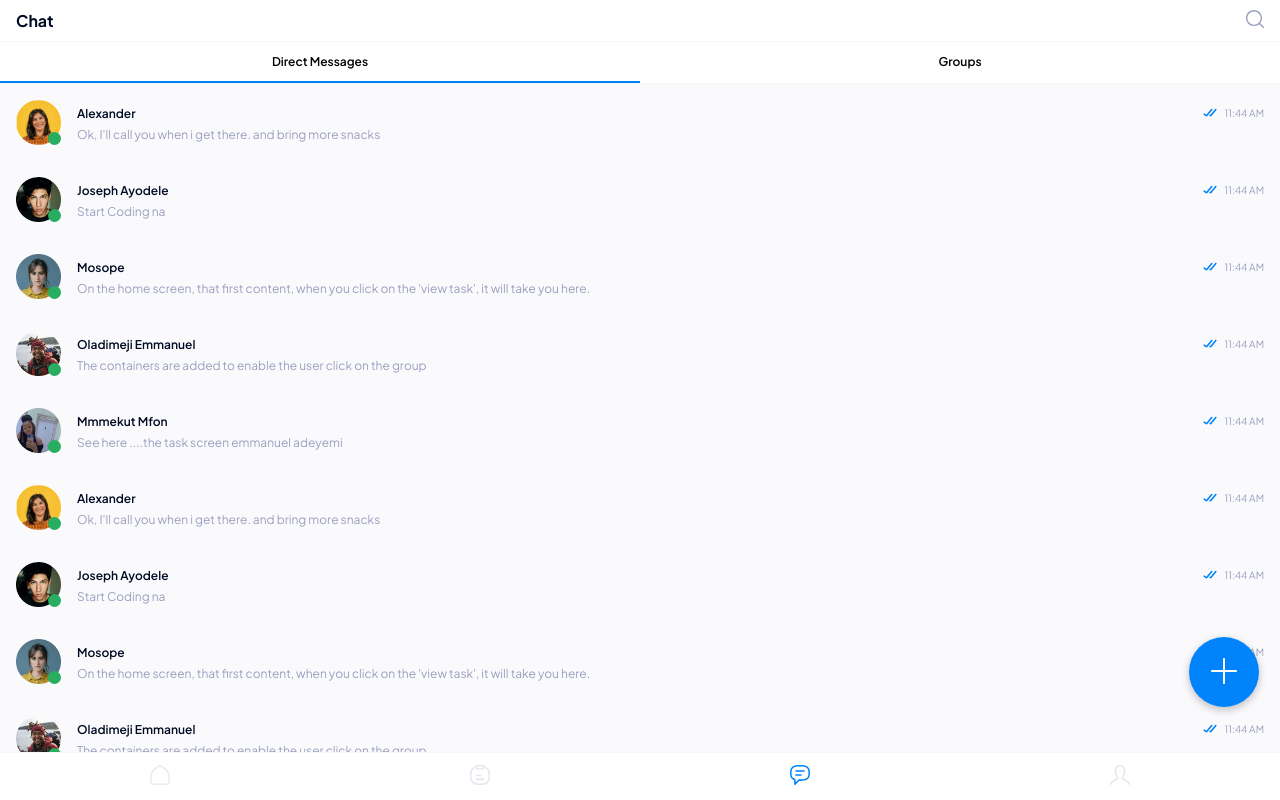
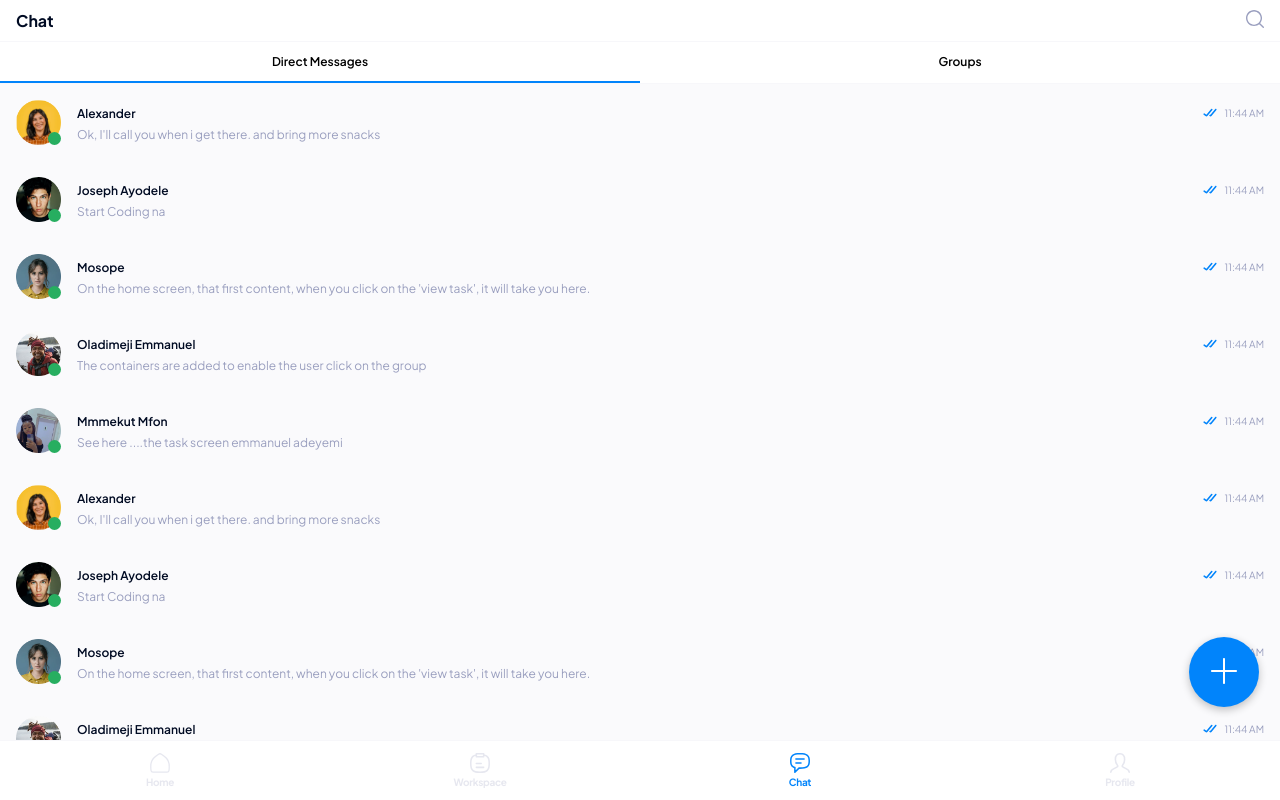
Before and after one commit to 9trocoder/mmekut, a React (Create React App) app: page /chat in a window 1280 px wide. Built offline with nearby package versions, Linux system fonts and the light colour scheme.

Commit message:
Update chatpage.js

```diff
--- a/src/pages/chatpage/chatpage.js
+++ b/src/pages/chatpage/chatpage.js
@@ -10,13 +10,18 @@ import p5image from "../../assets/images/p5.png";
 import {
   addIconNotActive,
   chatActive,
+  chatTextActive,
+  chatTextNotActive,
   deliveredIcon,
   dividerr,
   groupCardNotificationIcon,
   homeIconNotActive,
+  homeTextNotActive,
   profileNotActive,
+  profileTextNotActive,
   searchBig,
   taskNotActive,
+  workspaceTextNotActive,
 } from "../../Utils/tools";
 import "./chatpage.css";
 import ChatCardHomepage from "../../components/ChatCardHomepage";
@@ -198,9 +203,13 @@ function Chatpage() {
       <BottomNav
         addIcon={addIconNotActive}
         taskIcon={taskNotActive}
+        taskText={workspaceTextNotActive}
         chatIcon={chatActive}
+        chatText={chatTextActive}
         profileIcon={profileNotActive}
+        profileText={profileTextNotActive}
         homeIcon={homeIconNotActive}
+        homeText={homeTextNotActive}
         handleHomeClick={handleHomeClick}
         handleTaskClick={handleTaskClick}
         handleAddClick={handleAddClick}
```
